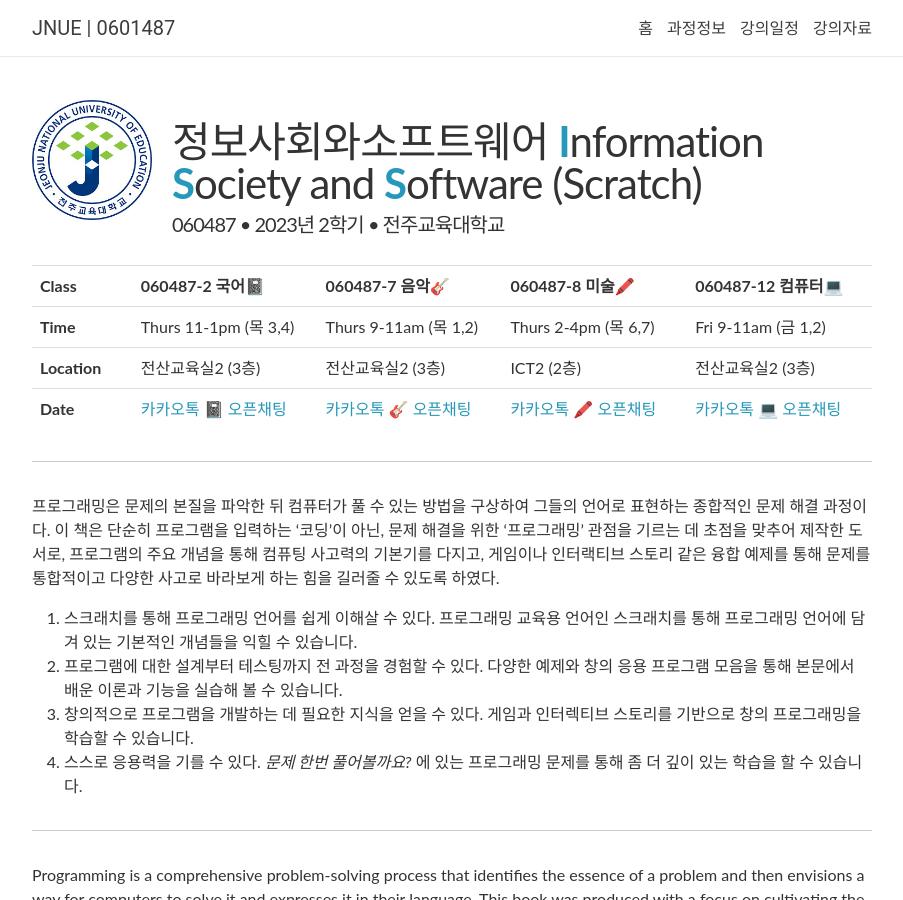
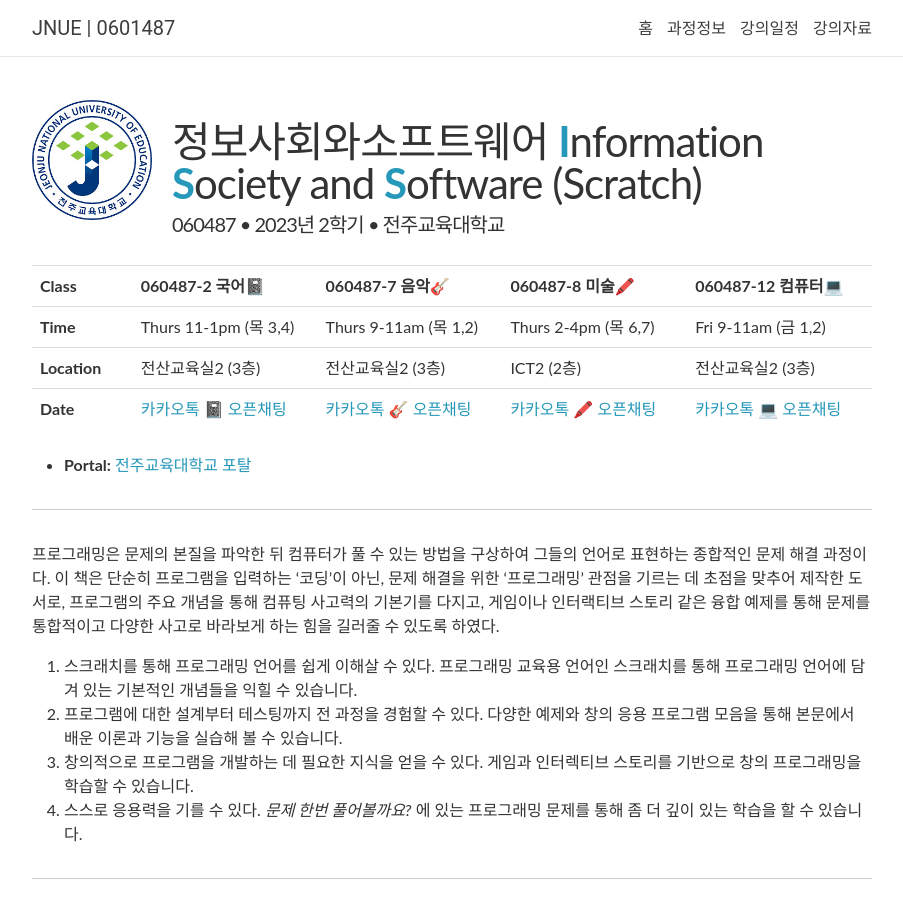
Before and after one commit to 2023-aaronkr/jnue-iss, a Jekyll site: the page built from _pages/about.md, in a window 1280 px wide and 900 px high. Shown: the whole window, without its empty margins (188-1091 px from the left). Built offline with Jekyll 4.4.1, drawn with Linux system fonts in a browser that asks for light colours; nearby versions of some CDN libraries; comment, search, counter and statistics services are not loaded.

Commit message:
Add portal

```diff
--- a/_pages/about.md
+++ b/_pages/about.md
@@ -48,6 +48,8 @@
   </tbody>
 </table>
 
+- **Portal:** [전주교육대학교 포탈](https://portal.jnue.kr){:target="\_blank"}
+
 <!--
 - **Discussion:** [Piazza](https://piazza.com/class/jqh4n6275r82yq){:target="\_blank"}
 - **HW submission:** [Gradescope](https://www.gradescope.com/courses/36025){:target="\_blank"}
```
